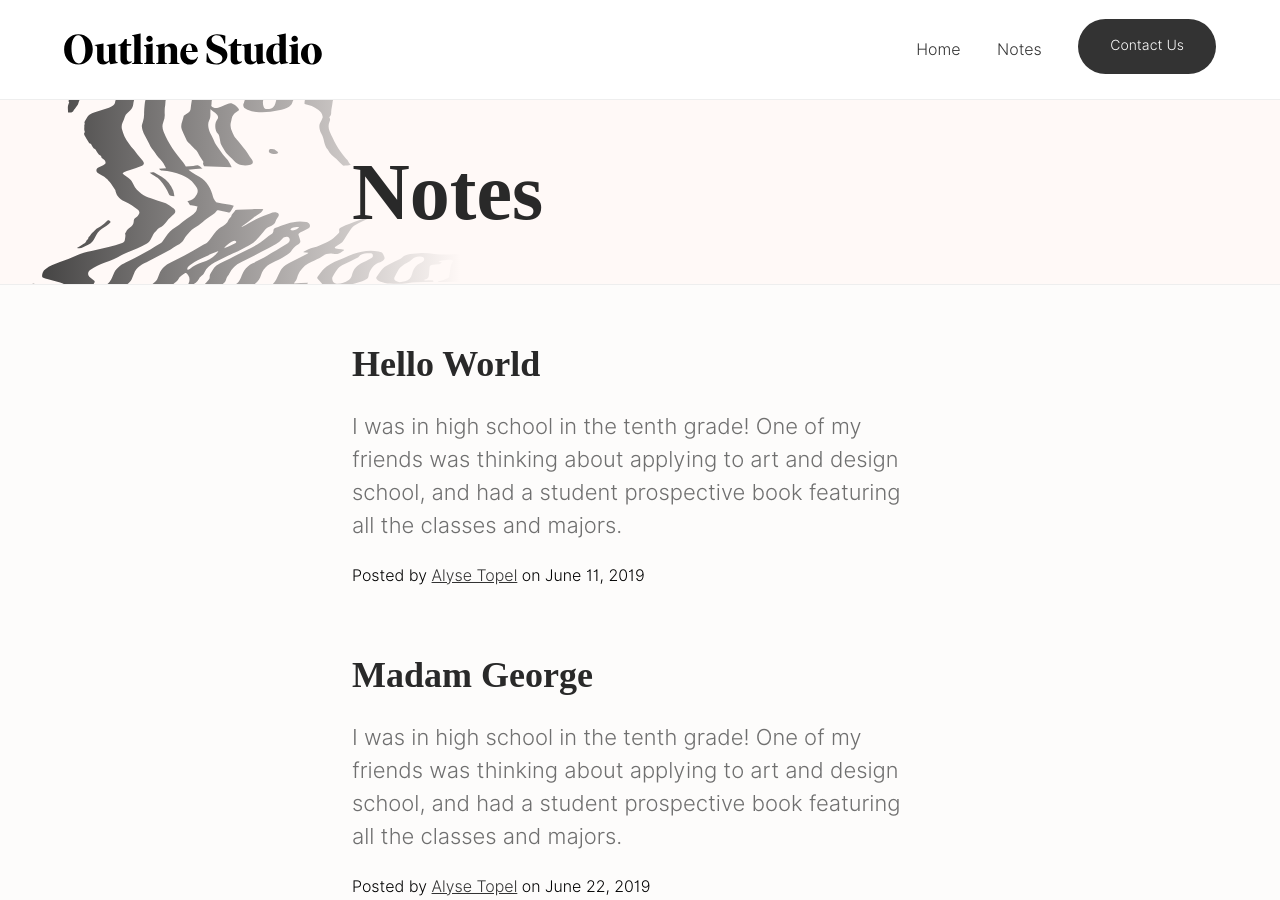
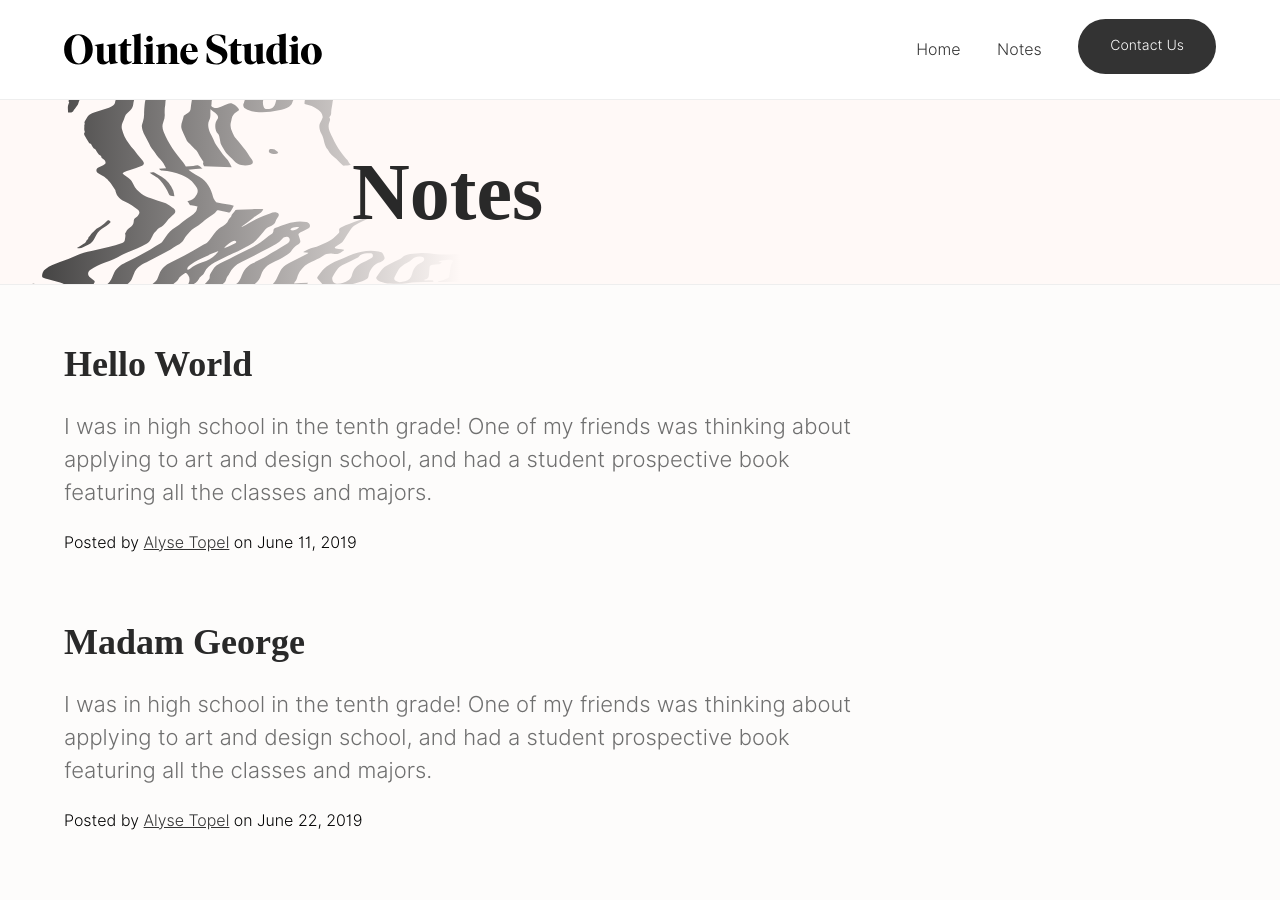
Before and after one commit to aarongilmore/outline-studio, a Jekyll site: the page built from notes.md, in a window 1280 px wide and 900 px high. Built offline with Jekyll 4.4.1, drawn with Linux system fonts in a browser that asks for light colours; nearby versions of some CDN libraries; some web fonts are replaced.

Commit message:
Fixing layout of note page.

```diff
--- a/_layouts/note.html
+++ b/_layouts/note.html
@@ -51,7 +51,7 @@
   <body>
       {% include header.html %}
       <section class="ph3 ph4-m ph5-ns pt3 pb5-ns ma0 mt6-m pb5">
-          <grid columns=8 columns-s=1 class="mw9 mt4">
+          <grid columns=8 columns-s=1 class="mw9 center mt4">
             <c span=3-6 span-s=5>
                 <span class="dib ttu gray">{{ page.categories }}</span>
                 <h1 class="f1 mv2">{{ page.title }}</h1>
--- a/_layouts/notes.html
+++ b/_layouts/notes.html
@@ -59,7 +59,7 @@
             </grid>
           </div>
           <grid columns=8 columns-s=1 class="ph5-ns mt2-ns ph3 ph0-ns">
-            <c span=3-6 span-s=5 class="pv3-ns pv2">
+            <c span=8 span-s=8 class="pv3-ns pv2">
                 {% for note in site.notes limit:5 %}
                     <div>
                         <img src="{{ note.img }}">
@@ -79,18 +79,6 @@
             </c>
           </grid>
       </section>
-      <!-- <div class="post-nav">
-          <div>
-            {% if page.previous.url %}
-            <a href="{{page.previous.url}}">&laquo;&nbsp;{{page.previous.title}}</a>
-            {% endif %}
-          </div>
-          <div class="post-nav-next">
-            {% if page.next.url %}
-            <a href="{{page.next.url}}">{{page.next.title}}&nbsp;&raquo;</a>
-            {% endif %}
-          </div>
-        </div> -->
       {% include footer.html %}
 
   </body>
```
